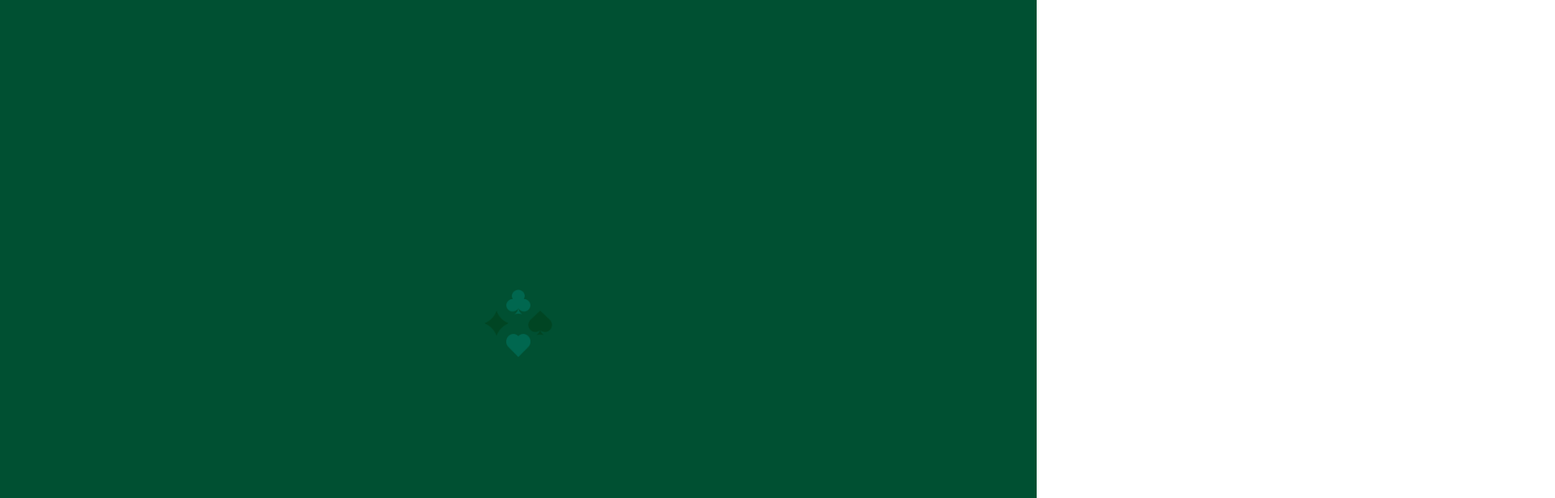
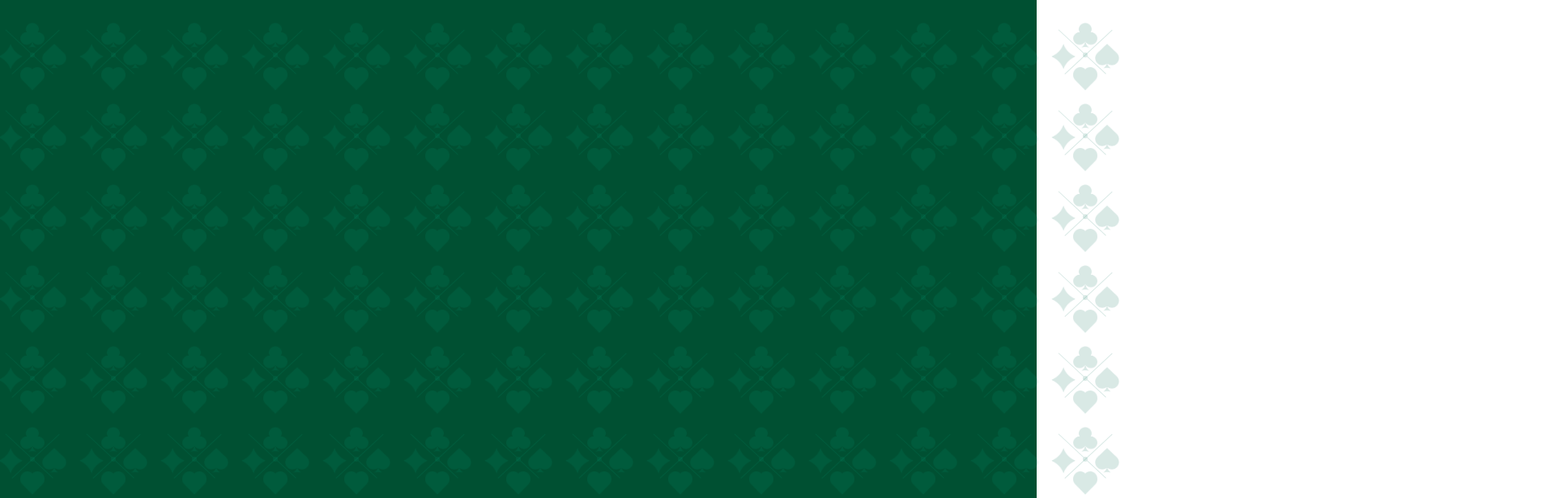
Before and after one commit to MaximilianAdF/blackjack-nextjs, a Next.js app: page / in a window 1280 px wide. Shown: the top 616 px of the page at 81% size, 1920 px wide, since content can reach past the window. Built offline with nearby package versions, Linux system fonts and the light colour scheme.

Commit message:
Create background pattern similar to reference images

```diff
--- a/app/globals.css
+++ b/app/globals.css
@@ -1,3 +1,34 @@
 @import 'tailwindcss/base';
 @import 'tailwindcss/components';
 @import 'tailwindcss/utilities';
+
+.line1 {
+    border-top: 1px solid rgba(0,105,80,255);
+    width: 80px;
+    position: absolute;
+    transform: rotate(43deg);
+    transform-origin: 27px 3px;
+}
+
+.line2 {
+    border-top: 1px solid rgba(0,105,80,255);
+    width: 80px;
+    position: absolute;
+    transform: rotate(-43deg);
+    transform-origin: 75px 45px;
+}
+
+.dot {
+    background-color: rgba(0,105,80,255);
+    width: 6px;
+    height: 6px;
+    border-radius: 50%;
+    position: absolute;
+    top: calc(50% - 2px);
+    left: 50%;
+    transform: translate(-50%, -50%);
+}
+
+body {
+    overflow: hidden;
+}
--- a/app/page.tsx
+++ b/app/page.tsx
@@ -10,22 +10,28 @@ export default function Home() {
     require("../assets/suits/HeartPattern.png"),
   ];
 
-  const pattern_row = [];
-  const pattern_col = [];
-  for (let i = 0; i < 1; i++) {
-    pattern_row.push(
-      <div key={`pattern`+i} className="grid grid-cols-2 gap-6">
+  const pattern = [];
+  //Horizontal & vertical background pattern
+  for (let j = 0; j < 8; j++) {
+    for (let i = 0; i < 15; i++) {
+      pattern.push(
+        <div key={"pattern row:"+j+" col:"+i} className="flex justify-center items-center" style={{ position: "relative", top: `${j * 100 + 70}px`, left: `${-100*(7-i)}px` }}>
+          <div className="absolute m-auto mix-blend-screen opacity-15">
+            <div className="dot"></div>
+            <div className="line1"></div>
+            <div key={`pattern-col`} className="grid grid-cols-2 gap-6">
               {suitPaths.map((path, index) =>
                 index % 2 === 0 ? (
-            <div key={index} className="mix-blend-soft-light">
+                  <div key={index} className="">
                     <Image key={index} src={path.default} alt="suit" width={30} height={30} />
                   </div>
                 ) : null
               )}
             </div>
-    )
-    pattern_col.push(
-      <div key={`pattern`+i} className="grid gap-6">
+          </div>
+          <div className="absolute m-auto mix-blend-screen opacity-15">
+            <div className="line2"></div>
+            <div key={`pattern-row`} className="grid gap-6">
               {suitPaths.map((path, index) => (
                 index % 2 !== 0 ? (
                   <div key={index} className="">
@@ -34,18 +40,17 @@ export default function Home() {
                 ) : null
               ))}
             </div>
-
+          </div>
+        </div>
       )
+    }
   }
 
   //* TODO: Add grainy look to the background */
   return (
-    <div className="h-screen flex justify-center items-center" style={{ backgroundColor: 'rgb(0, 80, 50)'}}>
-      <div className="absolute m-auto">
-        {pattern_row}
-      </div>
-      <div className="absolute m-auto">
-        {pattern_col}
+    <div className="h-screen" style={{ backgroundColor: 'rgb(0, 80, 50)' }}>
+      <div className="pattern-container" style={{ zIndex: "-1" }}>
+        {pattern}
       </div>
     </div>
   );
```
Lines whose indentation alone changed are shown as unchanged.
